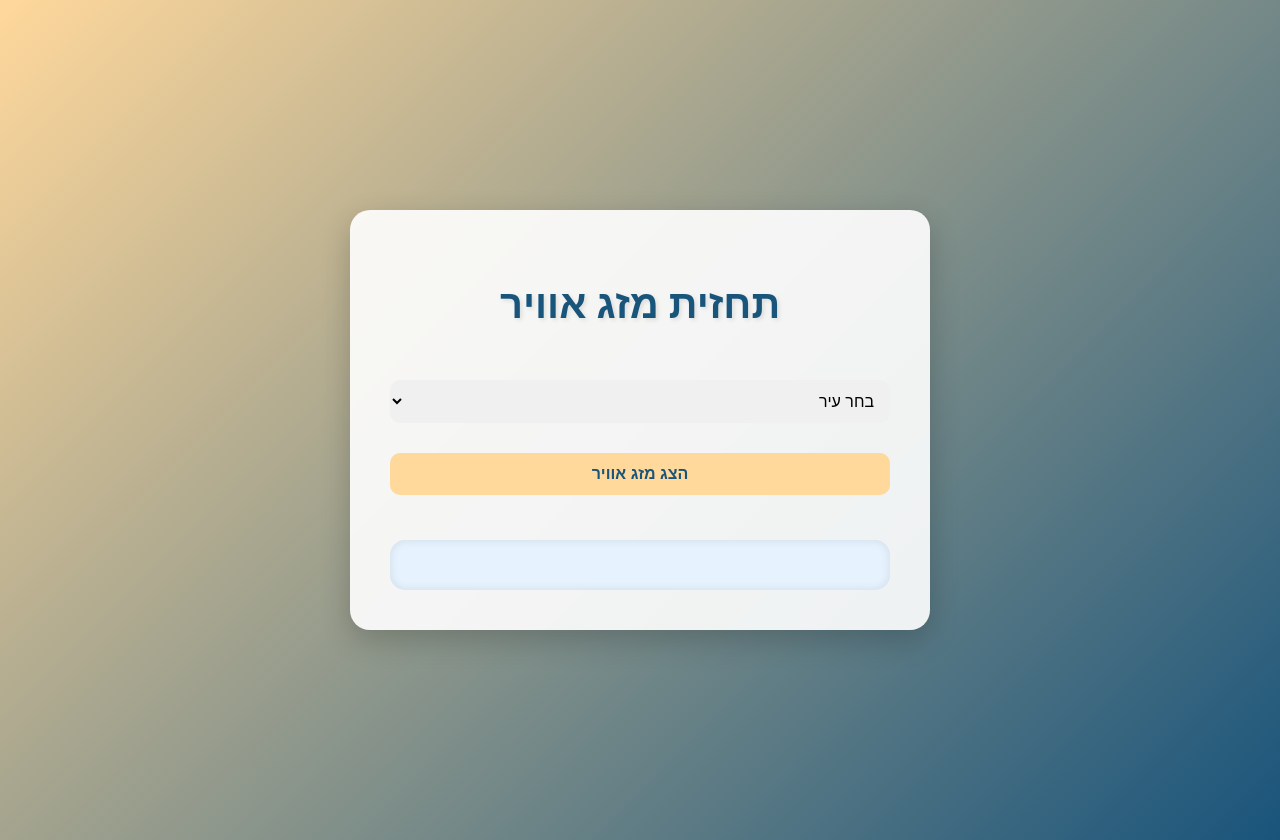
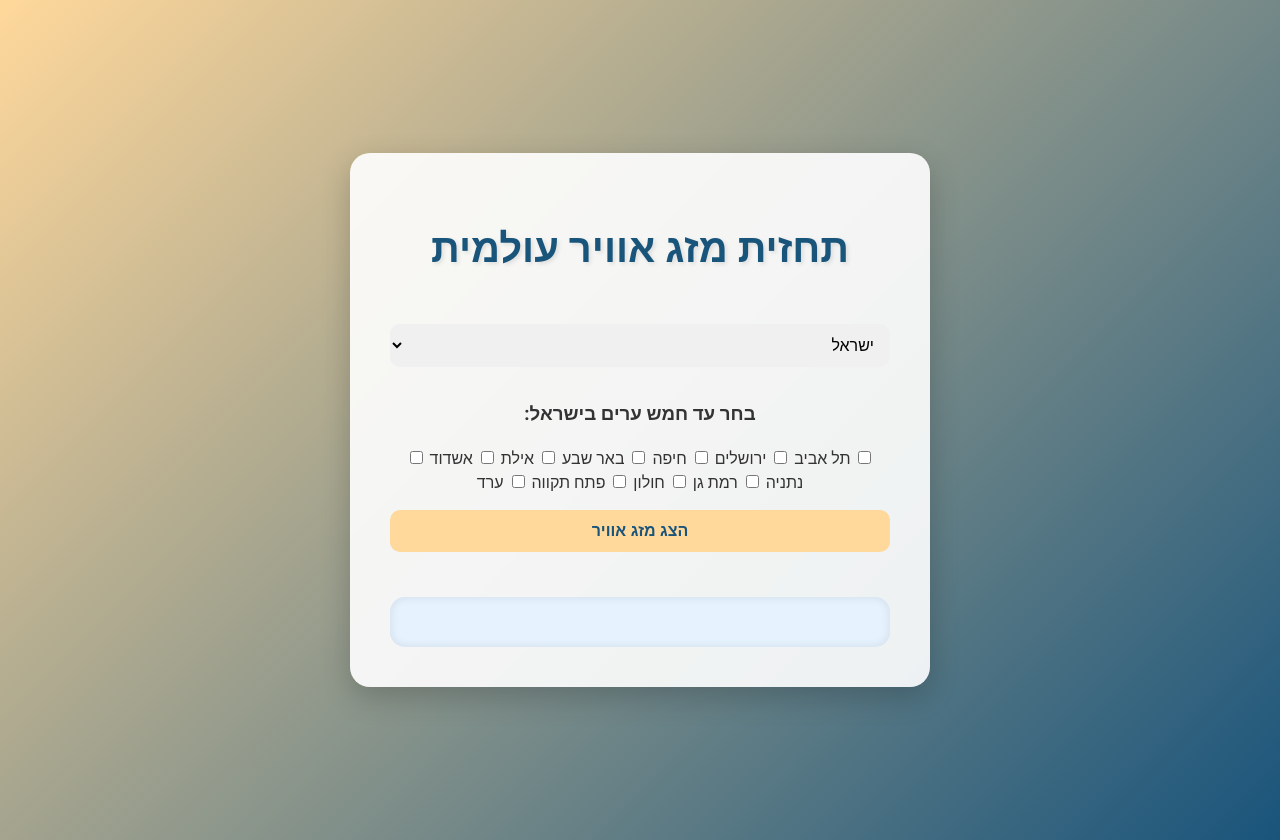
Before and after one commit to Aradkot/weather-app, a plain HTML site: page index.html in a window 1280 px wide. Drawn offline with Linux system fonts and the light colour scheme.

Commit message:
Update index.html

```diff
--- a/index.html
+++ b/index.html
@@ -10,15 +10,14 @@
 </head>
 <body>
     <div class="container">
-        <h1>תחזית מזג אוויר</h1>
-        <select id="city-select">
-            <option value="">בחר עיר</option>
-            <option value="tel-aviv">תל אביב</option>
-            <option value="jerusalem">ירושלים</option>
-            <option value="haifa">חיפה</option>
-            <option value="beer-sheva">באר שבע</option>
-            <option value="eilat">אילת</option>
+        <h1>תחזית מזג אוויר עולמית</h1>
+        <select id="country-select">
+            <option value="israel">ישראל</option>
+            <option value="neighborhood">מדינות בשכונה</option>
+            <option value="europe">אירופה</option>
+            <option value="usa">ארצות הברית</option>
         </select>
+        <div id="cities-container"></div>
         <button onclick="getWeather()">הצג מזג אוויר</button>
         <div id="weather-data"></div>
     </div>
```
